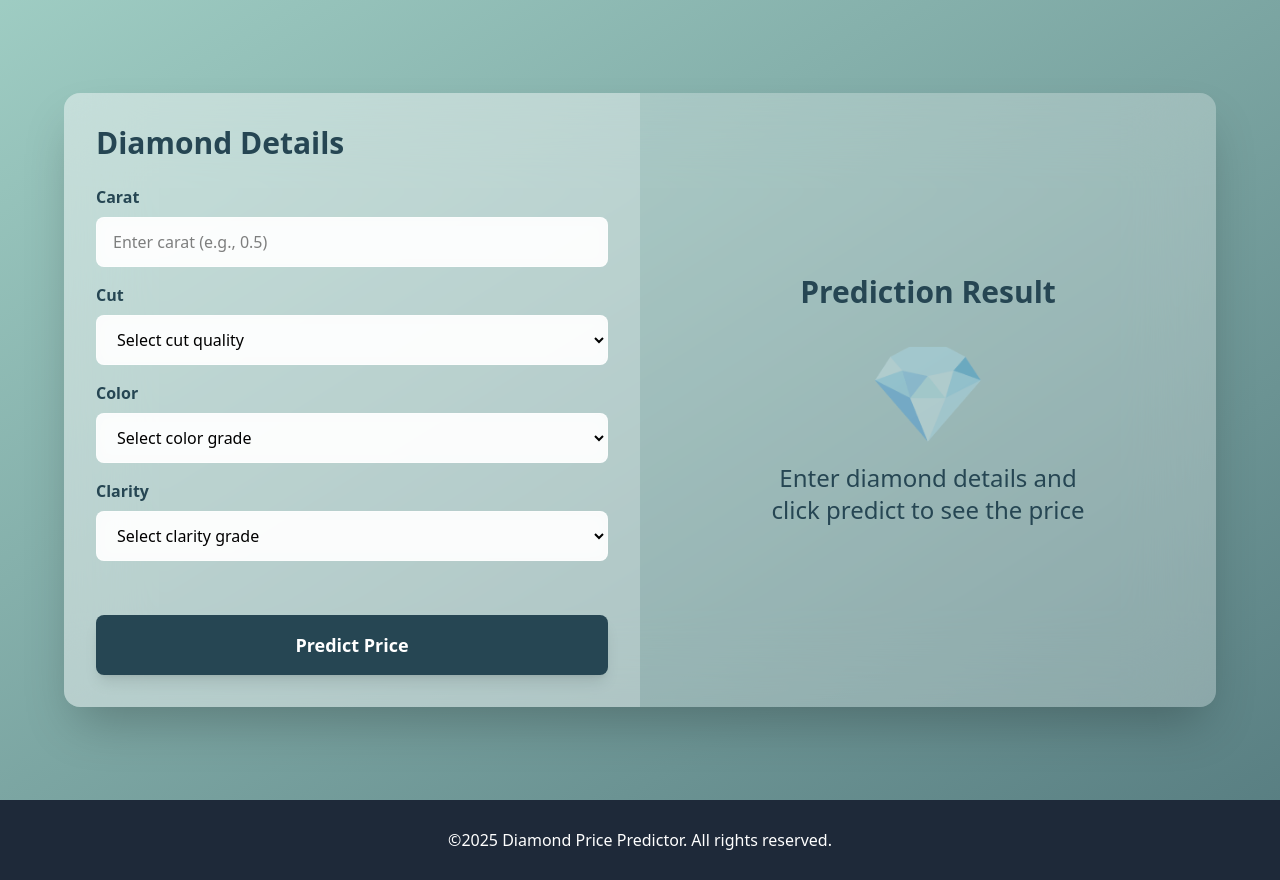
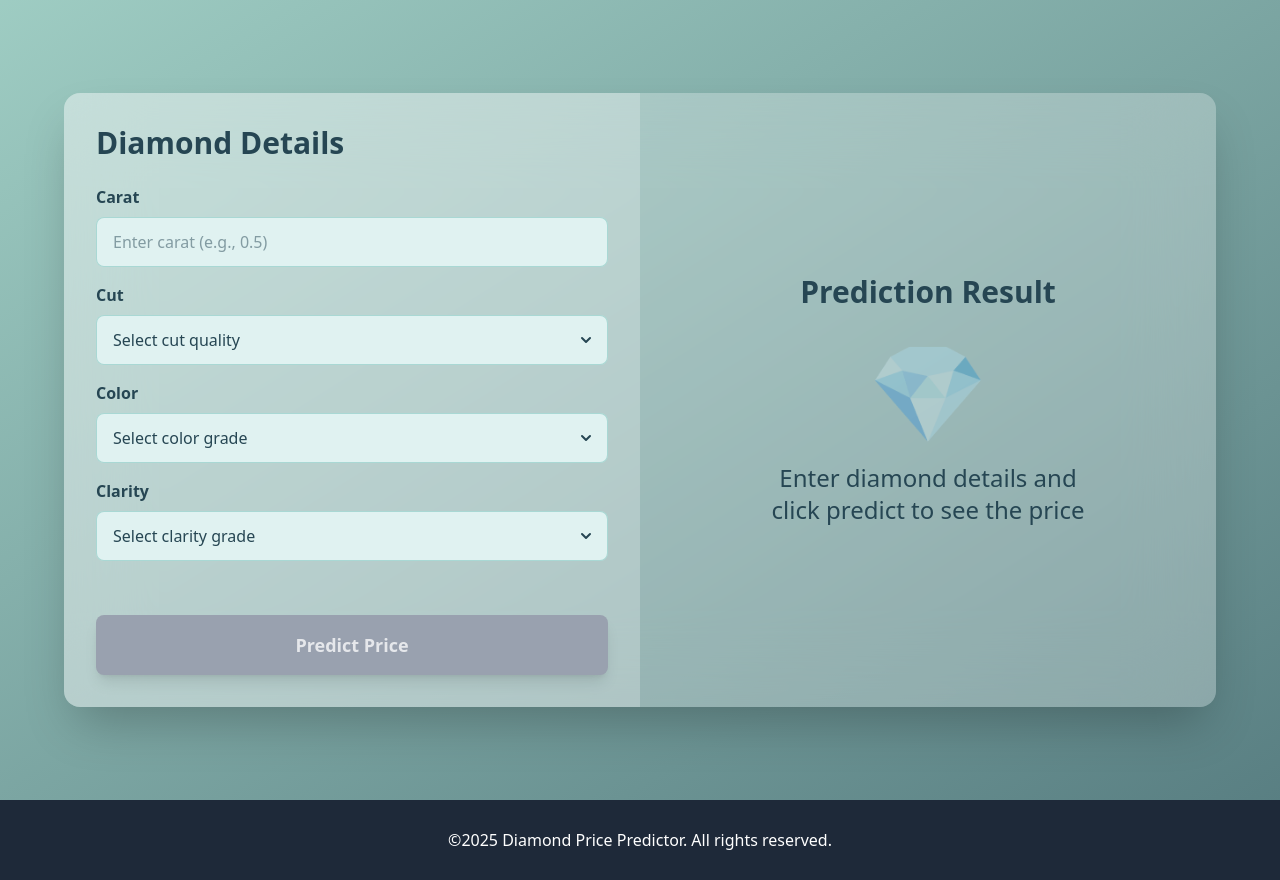
Before and after one commit to lad94220/ML-Lab1, a Next.js app in the folder src/app/client/: page / in a window 1280 px wide. Built offline with nearby package versions, Linux system fonts and the light colour scheme.

Commit message:
enhance ui

```diff
--- a/src/app/client/src/app/page.tsx
+++ b/src/app/client/src/app/page.tsx
@@ -10,17 +10,34 @@ export default function Home() {
   const [clarity, setClarity] = useState<string>("")
   const [predictedPrice, setPredictedPrice] = useState<number | null>(null)
   const [isLoading, setIsLoading] = useState<boolean>(false)
+  const [error, setError] = useState<string>("")
 
   const cutOptions = ["Fair", "Good", "Very Good", "Premium", "Ideal"]
   const colorOptions = ["J", "I", "H", "G", "F", "E", "D"]
   const clarityOptions = ["IF", "VVS1", "VVS2", "VS1", "VS2", "SI1", "SI2", "I1"].reverse()
 
+  const isFormValid = () => {
+    const caratValue = Number(carat)
+    return (
+      carat &&
+      !isNaN(caratValue) &&
+      caratValue > 0 &&
+      cut &&
+      cutOptions.includes(cut) &&
+      color &&
+      colorOptions.includes(color) &&
+      clarity &&
+      clarityOptions.includes(clarity)
+    )
+  }
+
   const handlePredictPrice = async () => {
     setIsLoading(true)
     try {
+      const caratValue = Number(carat)
       const response = await axios.get(`${process.env.NEXT_PUBLIC_API_URI || "http://localhost:5000"}/api/predict`, {
         params: {
-          carat: Number(carat),
+          carat: caratValue,
           cut,
           color,
           clarity
@@ -31,6 +48,7 @@ export default function Home() {
       setIsLoading(false)
     } catch (error) {
       setIsLoading(false)
+      setError("Failed to predict price. Please try again.")
       throw error
     }
   }
@@ -50,61 +68,99 @@ export default function Home() {
               <input
                 type="number"
                 step="0.01"
+                min="0.01"
                 placeholder="Enter carat (e.g., 0.5)"
                 value={carat}
                 onChange={(e) => setCarat(e.target.value)}
-                className="px-4 py-3 rounded-lg bg-white/90 backdrop-blur border border-white/50 focus:outline-none focus:ring-2 focus:ring-[#2a9d8f]"
+                className={`px-4 py-3 rounded-lg backdrop-blur border focus:outline-none focus:ring-2 text-[#264653] ${
+                  carat && (isNaN(Number(carat)) || Number(carat) <= 0)
+                    ? 'border-red-400 focus:ring-red-400'
+                    : 'border-[#2a9d8f]/30 focus:ring-[#2a9d8f]'
+                }`}
+                style={{ backgroundColor: '#e0f2f1' }}
               />
+              {carat && (isNaN(Number(carat)) || Number(carat) <= 0) && (
+                <span className="text-red-600 text-sm mt-1">Carat must be greater than 0</span>
+              )}
             </div>
 
             {/* Cut Dropdown */}
             <div className="flex flex-col">
               <label className="text-[#264653] font-semibold mb-2">Cut</label>
+              <div className="relative">
                 <select
                   value={cut}
                   onChange={(e) => setCut(e.target.value)}
-                className="px-4 py-3 rounded-lg bg-white/90 backdrop-blur border border-white/50 focus:outline-none focus:ring-2 focus:ring-[#2a9d8f]"
+                  className="w-full px-4 py-3 rounded-lg backdrop-blur border border-[#2a9d8f]/30 focus:outline-none focus:ring-2 focus:ring-[#2a9d8f] text-[#264653] appearance-none pr-10"
+                  style={{ backgroundColor: '#e0f2f1', colorScheme: 'light', accentColor: '#2a9d8f' }}
                 >
-                <option value="">Select cut quality</option>
+                  <option value="" style={{ backgroundColor: '#e0f2f1', color: '#264653' }}>Select cut quality</option>
                   {cutOptions.map((option) => (
-                  <option key={option} value={option}>{option}</option>
+                    <option key={option} value={option} style={{ backgroundColor: '#e0f2f1', color: '#264653' }}>{option}</option>
                   ))}
                 </select>
+                <div className="pointer-events-none absolute inset-y-0 right-0 flex items-center pr-3">
+                  <svg className="h-5 w-5 text-[#264653]" xmlns="http://www.w3.org/2000/svg" viewBox="0 0 20 20" fill="currentColor">
+                    <path fillRule="evenodd" d="M5.293 7.293a1 1 0 011.414 0L10 10.586l3.293-3.293a1 1 0 111.414 1.414l-4 4a1 1 0 01-1.414 0l-4-4a1 1 0 010-1.414z" clipRule="evenodd" />
+                  </svg>
+                </div>
+              </div>
             </div>
 
             {/* Color Dropdown */}
             <div className="flex flex-col">
               <label className="text-[#264653] font-semibold mb-2">Color</label>
+              <div className="relative">
                 <select
                   value={color}
                   onChange={(e) => setColor(e.target.value)}
-                className="px-4 py-3 rounded-lg bg-white/90 backdrop-blur border border-white/50 focus:outline-none focus:ring-2 focus:ring-[#2a9d8f]"
+                  className="w-full px-4 py-3 rounded-lg backdrop-blur border border-[#2a9d8f]/30 focus:outline-none focus:ring-2 focus:ring-[#2a9d8f] text-[#264653] appearance-none pr-10"
+                  style={{ backgroundColor: '#e0f2f1', colorScheme: 'light', accentColor: '#2a9d8f' }}
                 >
-                <option value="">Select color grade</option>
+                  <option value="" style={{ backgroundColor: '#e0f2f1', color: '#264653' }}>Select color grade</option>
                   {colorOptions.map((option) => (
-                  <option key={option} value={option}>{option}</option>
+                    <option key={option} value={option} style={{ backgroundColor: '#e0f2f1', color: '#264653' }}>{option}</option>
                   ))}
                 </select>
+                <div className="pointer-events-none absolute inset-y-0 right-0 flex items-center pr-3">
+                  <svg className="h-5 w-5 text-[#264653]" xmlns="http://www.w3.org/2000/svg" viewBox="0 0 20 20" fill="currentColor">
+                    <path fillRule="evenodd" d="M5.293 7.293a1 1 0 011.414 0L10 10.586l3.293-3.293a1 1 0 111.414 1.414l-4 4a1 1 0 01-1.414 0l-4-4a1 1 0 010-1.414z" clipRule="evenodd" />
+                  </svg>
+                </div>
+              </div>
             </div>
 
             {/* Clarity Dropdown */}
             <div className="flex flex-col">
               <label className="text-[#264653] font-semibold mb-2">Clarity</label>
+              <div className="relative">
                 <select
                   value={clarity}
                   onChange={(e) => setClarity(e.target.value)}
-                className="px-4 py-3 rounded-lg bg-white/90 backdrop-blur border border-white/50 focus:outline-none focus:ring-2 focus:ring-[#2a9d8f]"
+                  className="w-full px-4 py-3 rounded-lg backdrop-blur border border-[#2a9d8f]/30 focus:outline-none focus:ring-2 focus:ring-[#2a9d8f] text-[#264653] appearance-none pr-10"
+                  style={{ backgroundColor: '#e0f2f1', colorScheme: 'light', accentColor: '#2a9d8f' }}
                 >
-                <option value="">Select clarity grade</option>
+                  <option value="" style={{ backgroundColor: '#e0f2f1', color: '#264653' }}>Select clarity grade</option>
                   {clarityOptions.map((option) => (
-                  <option key={option} value={option}>{option}</option>
+                    <option key={option} value={option} style={{ backgroundColor: '#e0f2f1', color: '#264653' }}>{option}</option>
                   ))}
                 </select>
+                <div className="pointer-events-none absolute inset-y-0 right-0 flex items-center pr-3">
+                  <svg className="h-5 w-5 text-[#264653]" xmlns="http://www.w3.org/2000/svg" viewBox="0 0 20 20" fill="currentColor">
+                    <path fillRule="evenodd" d="M5.293 7.293a1 1 0 011.414 0L10 10.586l3.293-3.293a1 1 0 111.414 1.414l-4 4a1 1 0 01-1.414 0l-4-4a1 1 0 010-1.414z" clipRule="evenodd" />
+                  </svg>
+                </div>
+              </div>
             </div>
 
             <button
               onClick={handlePredictPrice}
-              className="mt-auto px-6 py-4 bg-[#264653] duration-300 hover:bg-[#2a9d8f] active:scale-95 cursor-pointer text-white font-bold rounded-lg shadow-lg transition-all text-lg"
+              disabled={!isFormValid()}
+              className={`mt-auto px-6 py-4 font-bold rounded-lg shadow-lg transition-all text-lg ${
+                isFormValid()
+                  ? 'bg-[#264653] hover:bg-[#2a9d8f] active:scale-95 cursor-pointer text-white'
+                  : 'bg-gray-400 cursor-not-allowed text-gray-200'
+              }`}
             >
               Predict Price
             </button>
@@ -122,7 +178,7 @@ export default function Home() {
                 <p className="text-xl text-[#264653] font-medium">Loading...</p>
               </div>
             ) : (
-              <div className="bg-white/95 backdrop-blur-lg rounded-2xl p-12 shadow-2xl border-4 border-[#2a9d8f] animate-pulse-slow">
+              <div className="bg-white/95 backdrop-blur-lg rounded-2xl p-12 shadow-2xl border-4 border-[#2a9d8f] animate-pulse-slow flex flex-col items-center">
                 <p className="text-xl text-gray-600 mb-4">Predicted Diamond Price</p>
                 <p className={`font-extrabold text-[#264653] mb-4 ${
                   predictedPrice?.toLocaleString().length > 10
```
Lines whose indentation alone changed are shown as unchanged.
